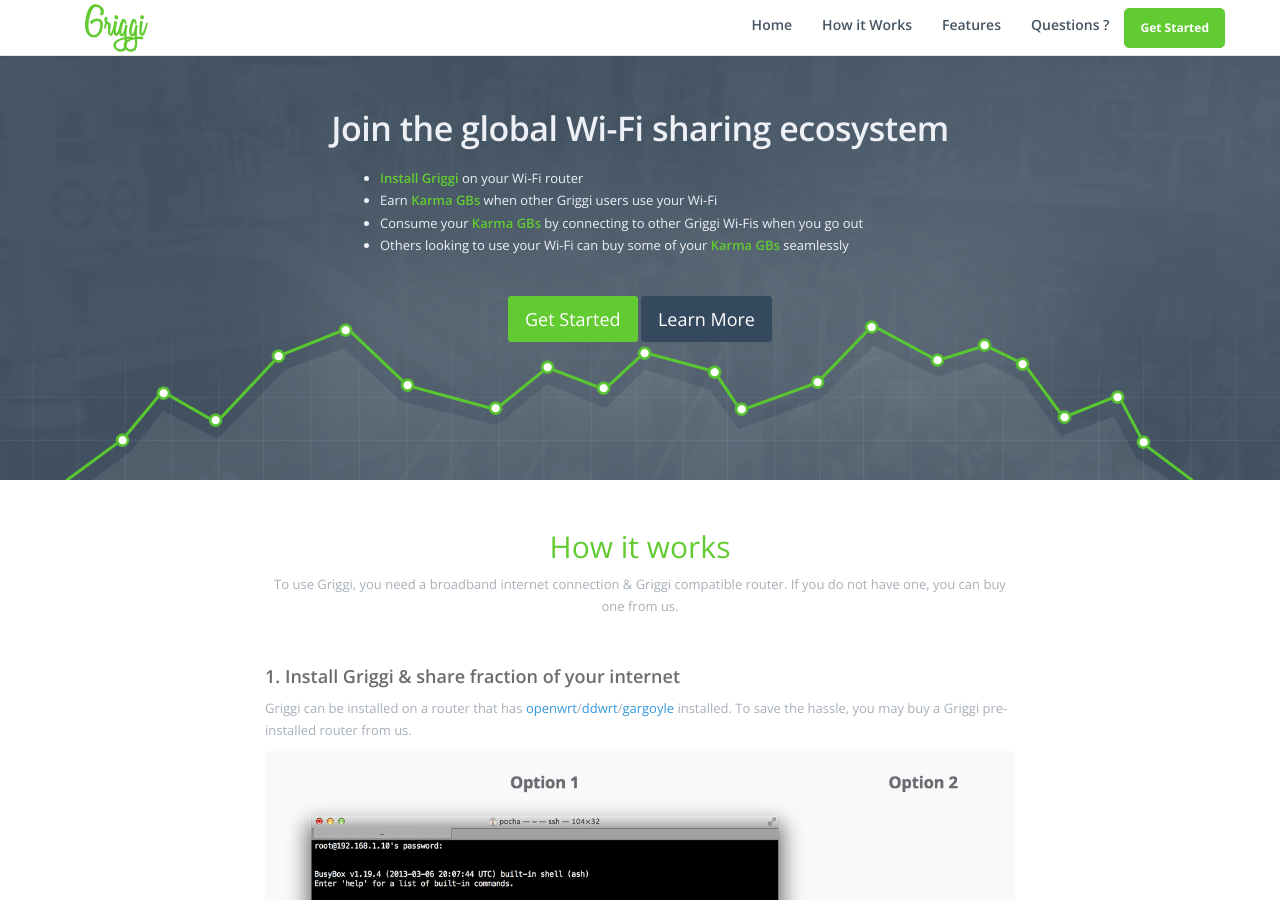
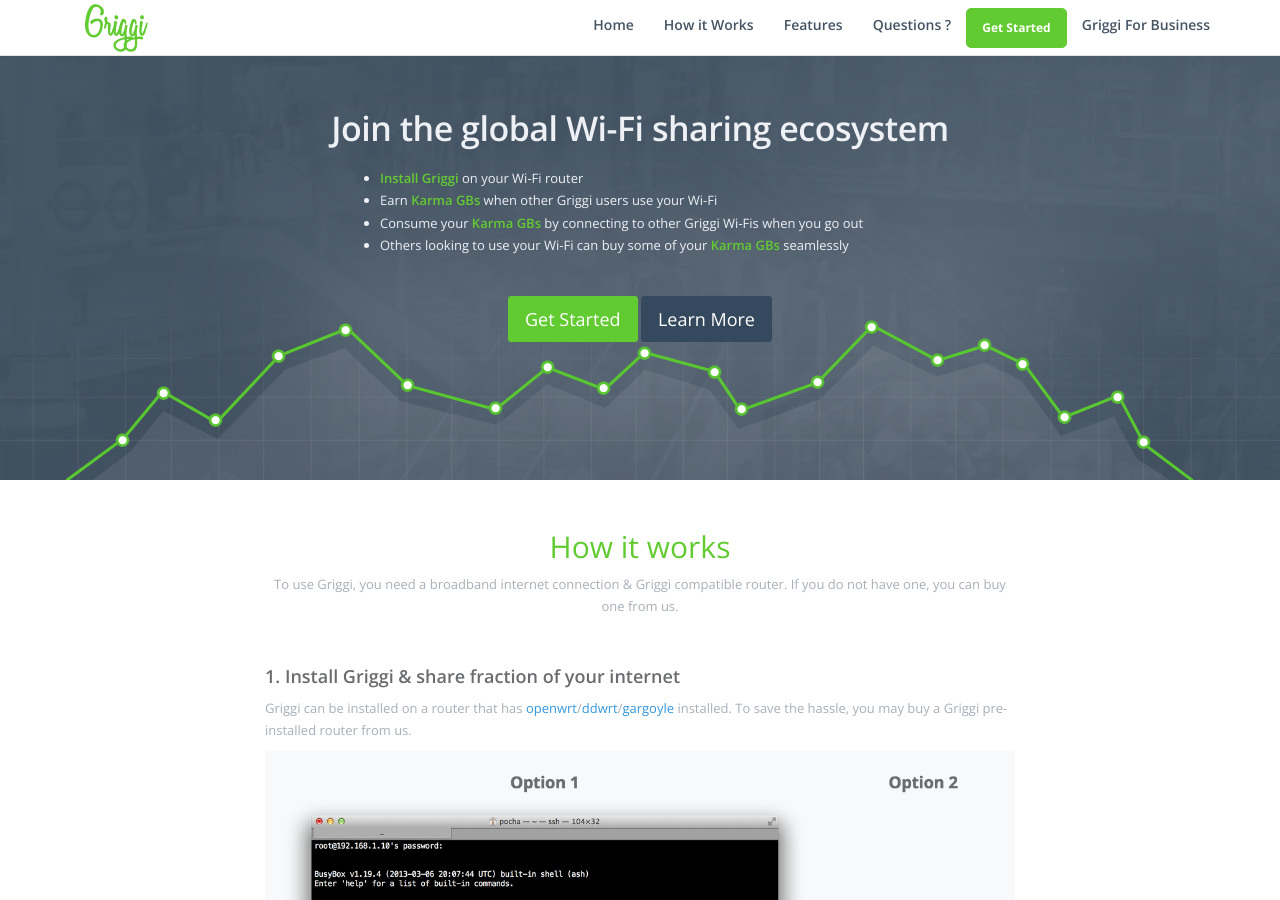
Before and after one commit to aura-website/aura-website.github.io, a Jekyll site: the page index.html, which Jekyll copies as it is, in a window 1280 px wide and 900 px high. Built offline with Jekyll 4.4.1, drawn with Linux system fonts in a browser that asks for light colours; comment, search, counter and statistics services are not loaded.

Commit message:
added link to griggi_for_biz page

```diff
--- a/index.html
+++ b/index.html
@@ -63,6 +63,7 @@
                 <li><a class="page-scroll" page-scroll="" href="#features">Features</a></li>
                 <li><a class="page-scroll" page-scroll="" href="#contact">Questions ?</a></li>
                 <li><button class="btn btn-success navbar-brand get-started" >Get Started</button></li>
+                <li><a href="./griggi_for_biz.html">Griggi For Business</a></li>
             </ul>
         </div>
     </div>
```
